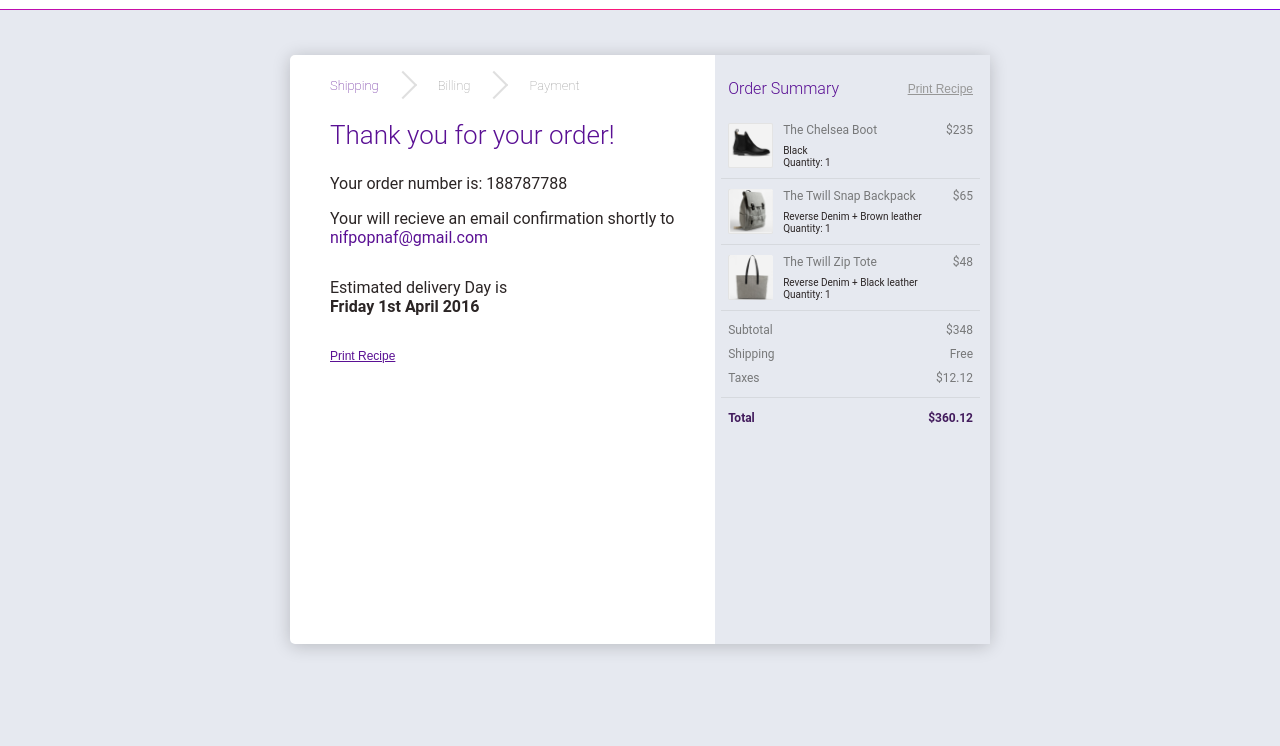
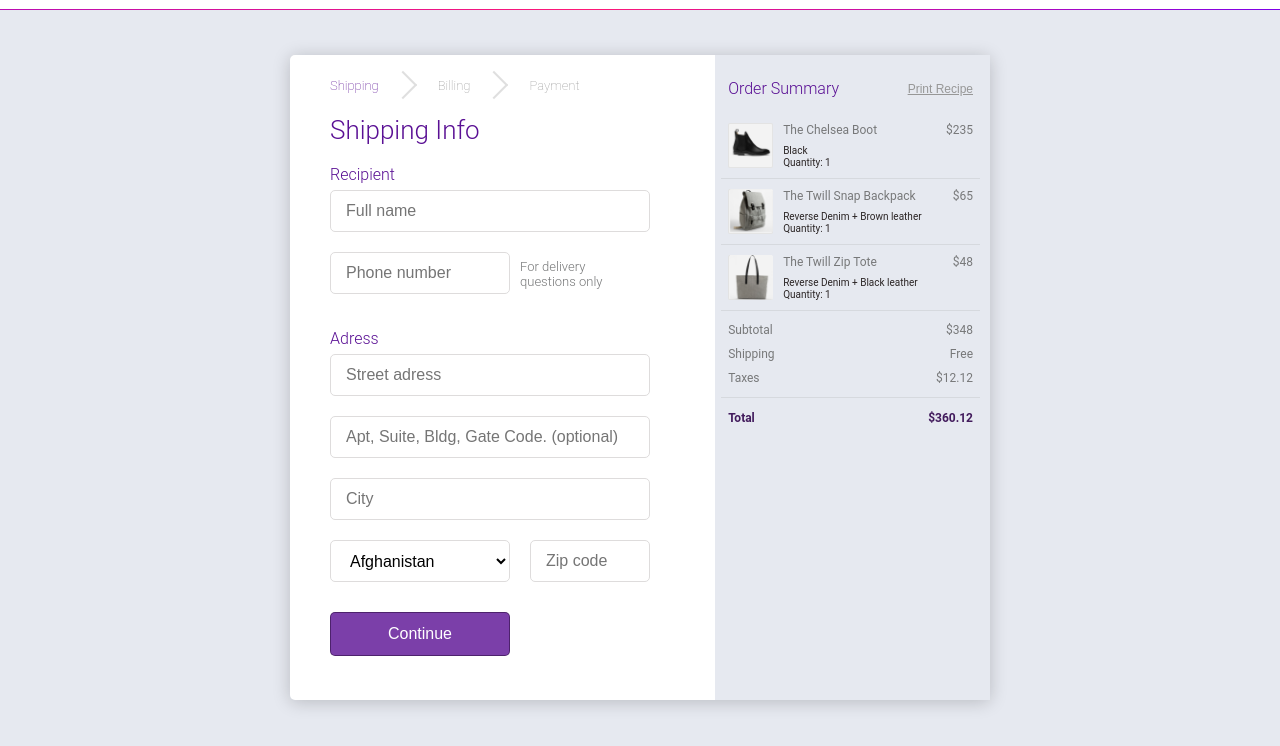
Before and after one commit to Foinowl/FrontBuyCard, a website built with Parcel: page index.html in a window 1280 px wide. Shown: the part 40-786 px from the top of the page. Built offline with nearby package versions, Linux system fonts and the light colour scheme.

Commit message:
remove order page

```diff
--- a/index.html
+++ b/index.html
@@ -104,7 +104,7 @@
 						</li>
 					</ul>
 
-					<form class="checkout__form hide" id="shipping">
+					<form class="checkout__form show" id="shipping">
 					</form>
 
 					<form class="checkout__form hide" id="billing"></form>
@@ -112,7 +112,7 @@
 					<form class="checkout__form hide" id="payment">
 					</form>
 
-					<div class="checkout__completed">
+					<div class="checkout__completed hide" id="completed">
 
 						<p class="checkout__completed-title">Thank you for your order!</p>
 
@@ -134,7 +134,7 @@
 				</div>
 
 
-				<div class="checkout__right">
+				<div class="checkout__right show" id="OrderPage">
 					<div class="checkout__right-container-title">
 						<h2>Order Summary</h2>
 						<button type="submit" class="checkout__print">Print Recipe</button>
--- a/package.json
+++ b/package.json
@@ -2,7 +2,7 @@
   "name": "fronbuycard",
   "version": "1.0.0",
   "description": "checkout cahd",
-  "main": "index.js",
+  "main": "index.html",
   "scripts": {
     "start": "parcel index.html",
     "build": "parcel build index.html --dist-dir ./dist"
```
Also changed, not shown: src/js/views/shipping.component.js (+0 -10 lines), src/js/index.js (line endings or trailing spaces).
